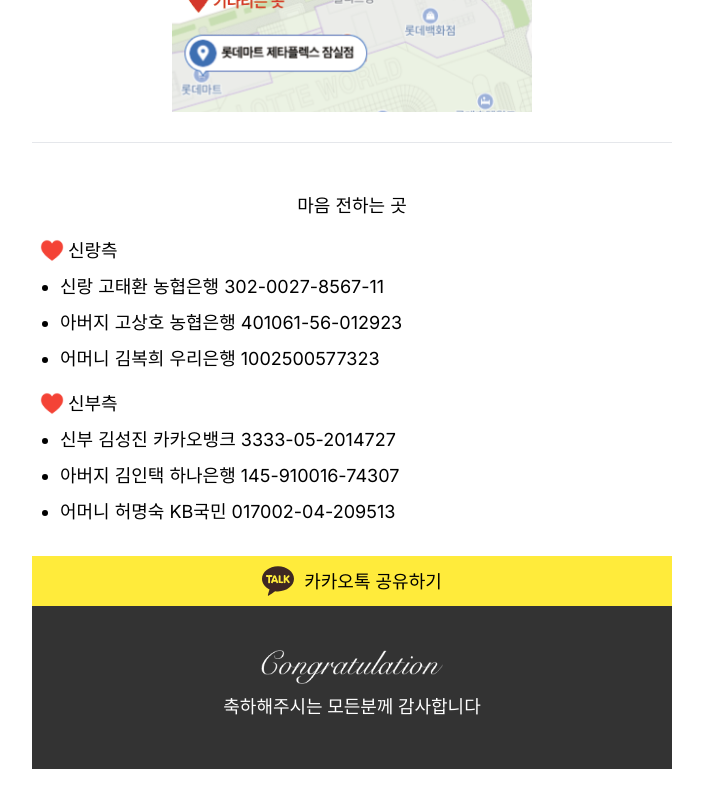
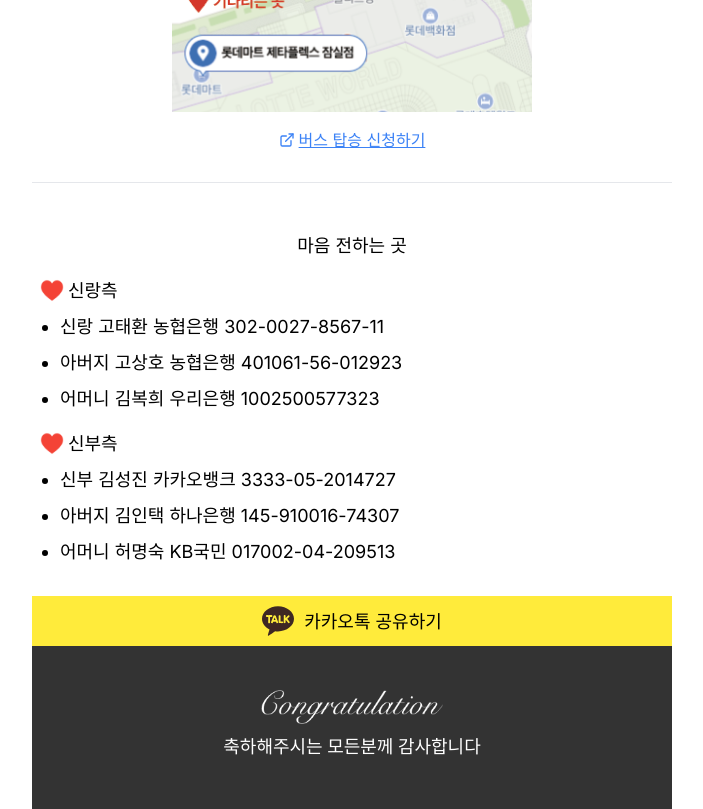
Before and after one commit to TaehwanGo/wedding-invitation, a Next.js app: page / in a window 1280 px wide. Shown: the part 4100-4909 px from the top of the page, without its empty margins (288-991 px from the left). Before the commit the page ends 4869 px from the top, so only its background shows below. Built offline with nearby package versions, Linux system fonts and the light colour scheme; a web font is replaced by a local one.

Commit message:
버스 탑승 신청 링크 추가

```diff
--- a/package.json
+++ b/package.json
@@ -14,6 +14,7 @@
     "next": "14.1.4",
     "react": "^18",
     "react-dom": "^18",
+    "react-icons": "^5.1.0",
     "react-player": "^2.15.1",
     "recoil": "^0.7.7",
     "swiper": "^11.1.0",
--- a/src/app/page.tsx
+++ b/src/app/page.tsx
@@ -20,6 +20,8 @@
 import KakaoIcon from "@/components/icon/KakaoIcon";
 import { useRecoilState } from "recoil";
 import { kakaoLoadState } from "@/state/kakaoLoadState";
+import { FaExternalLinkAlt } from "react-icons/fa";
+import { FiExternalLink } from "react-icons/fi";
 
 export default function Home() {
   const [thumbsSwiper, setThumbsSwiper] = useState<Swiper1 | null>(null);
@@ -230,6 +232,15 @@
             <img src="/images/busMap.png" width={360} height={219} alt="bus" />
           </Link>
         </div>
+        <div className="mt-4 flex justify-center">
+          <Link
+            href="https://docs.google.com/forms/d/e/1FAIpQLSeAdXJ0jiipR9qM48QvaIm1qsU7Ac5hOQDWqIxoB4kX5vheqw/viewform?usp=sf_link"
+            target="_blank"
+            className="inline-flex items-center gap-1 text-blue-500 underline"
+          >
+            <FiExternalLink /> 버스 탑승 신청하기
+          </Link>
+        </div>
       </Section>
       <hr className="mt-[30px] w-full" />
       <Section>
```
Also changed, not shown: 1 other file (tests, documents, lock files or other folders).
